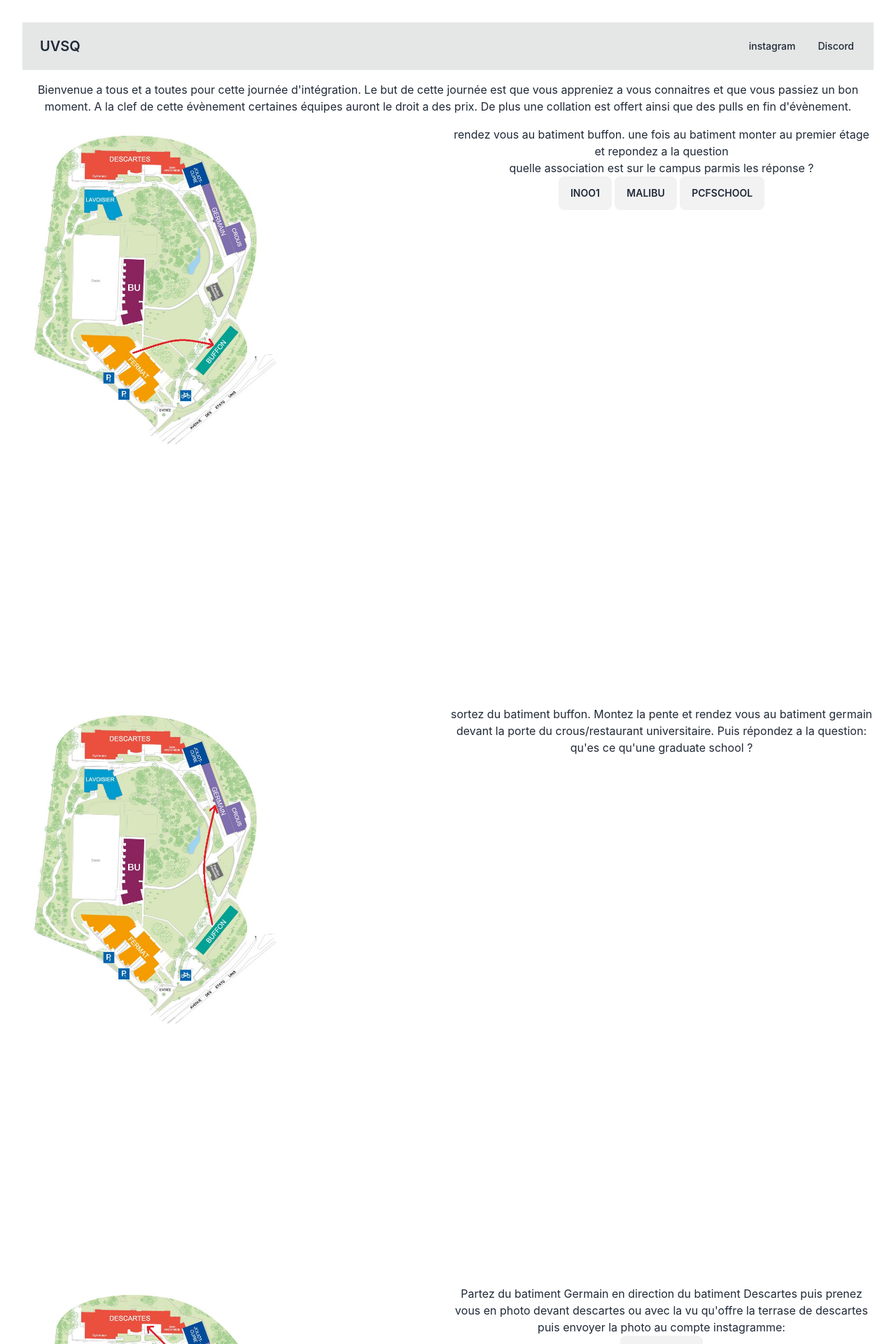
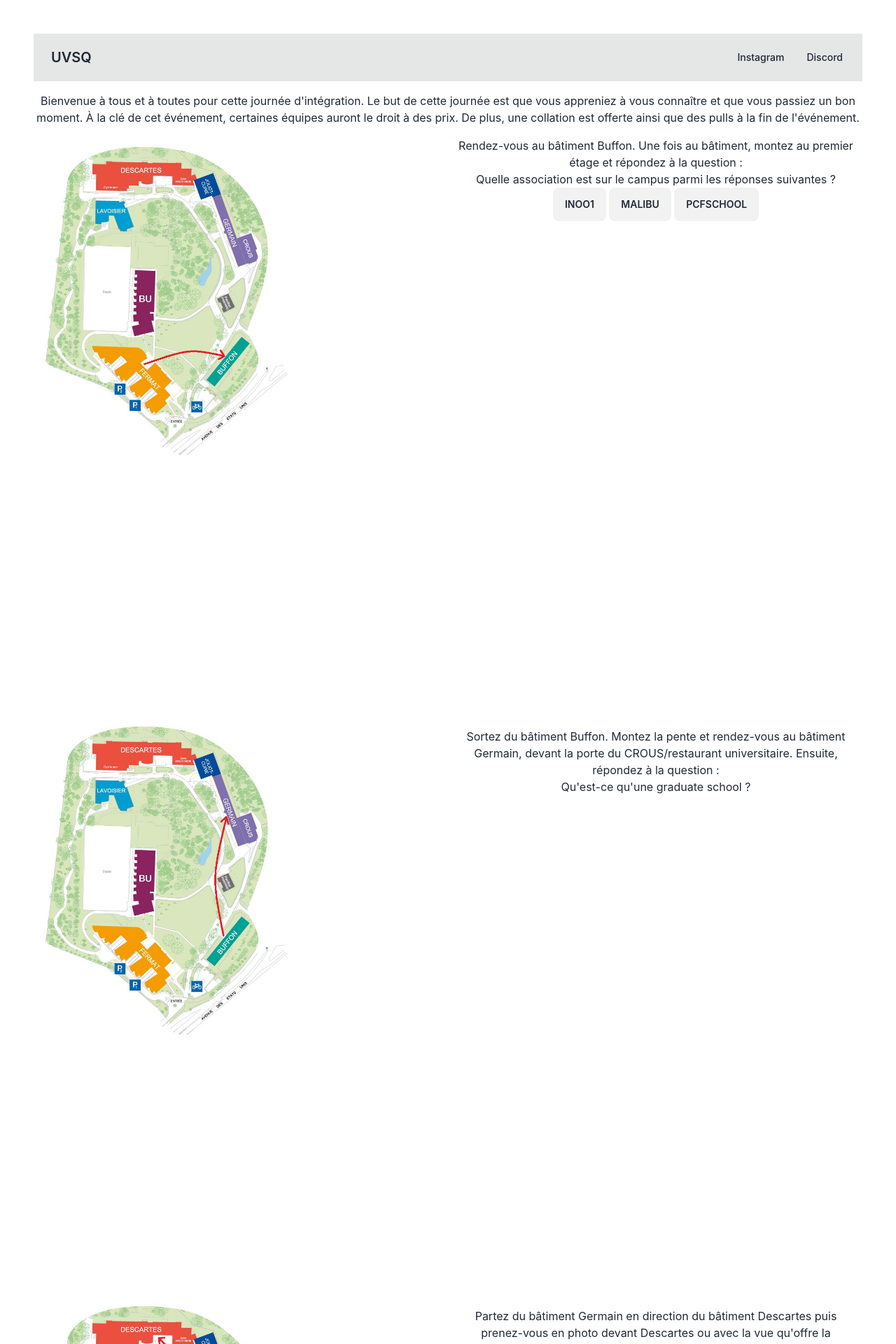
Before and after one commit to Kyuzial/siteweb_integrationM1, a Svelte app in the folder inte_M1/: page / in a window 1280 px wide. Shown: the top 1920 px of the page at 70% size. Built offline with nearby package versions, Linux system fonts and the light colour scheme.

Commit message:
Nettoyage code+correction des fautes+gestion des télephones rudimentaire

```diff
--- a/inte_M1/src/App.svelte
+++ b/inte_M1/src/App.svelte
@@ -1,22 +1,24 @@
 <script>
+  // Votre code JavaScript ici
 </script>
 
-<main>
-  <!-- grill de la page-->
-  <div class="grid grid-col-1 gap-4">
-    <!-- navbar en haut de page -->
+<meta name="viewport" content="width=device-width, initial-scale=1.0">
+<main class="container mx-auto p-4">
+  <!-- Grille de la page -->
+  <div class="grid grid-cols-1 gap-4">
+    <!-- Barre de navigation en haut de la page -->
     <div class="navbar bg-base-300">
       <div class="flex-1">
-        <a href="https://www.uvsq.fr/" class="btn btn-ghost normal-case text-xl"
-          >UVSQ</a
-        >
+        <a href="https://www.uvsq.fr/" class="btn btn-ghost normal-case text-xl">
+          UVSQ
+        </a>
       </div>
       <div class="flex-none">
         <ul class="menu menu-horizontal px-1">
           <li>
-            <a href="https://instagram.com/gs.isn?igshid=NjIwNzIyMDk2Mg=="
-              >instagram</a
-            >
+            <a href="https://instagram.com/gs.isn?igshid=NjIwNzIyMDk2Mg==">
+              Instagram
+            </a>
           </li>
           <li><a href="https://discord.gg/hJ5nRewRpX">Discord</a></li>
         </ul>
@@ -25,102 +27,90 @@
 
     <div>
       <p>
-        Bienvenue a tous et a toutes pour cette journée d'intégration. Le but de
-        cette journée est que vous appreniez a vous connaitres et que vous
-        passiez un bon moment. A la clef de cette évènement certaines équipes
-        auront le droit a des prix. De plus une collation est offert ainsi que
-        des pulls en fin d'évènement.
+        Bienvenue à tous et à toutes pour cette journée d'intégration.
+        Le but de cette journée est que vous appreniez à vous connaître et que vous passiez un bon moment. À la clé de cet événement, certaines équipes auront le droit à des prix. De plus, une collation est offerte ainsi que des pulls à la fin de l'événement.
       </p>
     </div>
 
-    <!-- étape 1 : fermat -> buffon -->
-    <div class="grid grid-cols-2 gap-1">
-      <!-- colonne 1-->
+    <!-- Étape 1 : Fermat -> Buffon -->
+    <div class="grid grid-cols-1 lg:grid-cols-2 gap-1">
+      <!-- Colonne 1 -->
       <div class="artboard phone-4">
-        <!-- plan de l'étape-->
-        <img src="src/planfermat--buffon.jpg" alt="" />
+        <!-- Plan de l'étape -->
+        <img src="src/planfermat--buffon.jpg" alt="Plan de l'étape 1" />
       </div>
-      <!-- colonne 2-->
+      <!-- Colonne 2 -->
       <div>
         <p>
-          rendez vous au batiment buffon. une fois au batiment monter au premier
-          étage et repondez a la question
+          Rendez-vous au bâtiment Buffon. Une fois au bâtiment, montez au premier étage et répondez à la question :
         </p>
-
-        <p>quelle association est sur le campus parmis les réponse ?</p>
-
-        <!-- réponse possible-->
+        <p>Quelle association est sur le campus parmi les réponses suivantes ?</p>
+        <!-- Réponses possibles -->
         <button class="btn">InOO1</button>
         <button class="btn">Malibu</button>
         <button class="btn">PCFSchool</button>
       </div>
     </div>
 
-    <!-- étape 2 : buffon -> germain/crous -->
-    <div class="grid grid-cols-2 gap-1">
-      <!-- colonne 1-->
+
+    <!-- Étape 2 : Buffon -> Germain/CROUS -->
+    <div class="grid grid-cols-1 lg:grid-cols-2 gap-1">
+      <!-- Colonne 1 -->
       <div class="artboard phone-4">
-        <!-- plan de l'étape-->
-        <img src="src/planbuffon--germain.jpg" alt="" />
+        <!-- Plan de l'étape -->
+        <img src="src/planbuffon--germain.jpg" alt="Plan de l'étape 2" />
       </div>
-      <!-- colonne 2-->
-      <div>
+      <!-- Colonne 2 -->
+      <div class="container mx-auto p-4">
         <p>
-          sortez du batiment buffon. Montez la pente et rendez vous au batiment
-          germain devant la porte du crous/restaurant universitaire. Puis
-          répondez a la question:
+          Sortez du bâtiment Buffon. Montez la pente et rendez-vous au bâtiment Germain, devant la porte du CROUS/restaurant universitaire. Ensuite, répondez à la question :
         </p>
-        <p>qu'es ce qu'une graduate school ?</p>
+        <p>Qu'est-ce qu'une graduate school ?</p>
       </div>
     </div>
 
-    <!-- étape 3 : germain/crous -> Descartes -->
-    <div class="grid grid-cols-2 gap-1">
-      <!-- colonne 1-->
+    <!-- Étape 3 : Germain/CROUS -> Descartes -->
+    <div class="grid grid-cols-1 lg:grid-cols-2 gap-1">
+      <!-- Colonne 1 -->
       <div class="artboard phone-4">
-        <!-- plan de l'étape-->
-        <img src="src/plangermain--descartes.jpg" alt="" />
+        <!-- Plan de l'étape -->
+        <img src="src/plangermain--descartes.jpg" alt="Plan de l'étape 3" />
       </div>
-      <!-- colonne 2-->
-      <div>
+      <!-- Colonne 2 -->
+      <div class="container mx-auto p-4">
         <p>
-          Partez du batiment Germain en direction du batiment Descartes puis
-          prenez vous en photo devant descartes ou avec la vu qu'offre la
-          terrase de descartes puis envoyer la photo au compte instagramme:
+          Partez du bâtiment Germain en direction du bâtiment Descartes puis prenez-vous en photo devant Descartes ou avec la vue qu'offre la terrasse de Descartes, puis envoyez la photo au compte Instagram :
         </p>
         <button class="btn">Instagram</button>
       </div>
     </div>
 
-    <!-- étape 4 : Descartes -> BU -->
-    <div class="grid grid-cols-2 gap-1">
-      <!-- colonne 1-->
+    <!-- Étape 4 : Descartes -> BU -->
+    <div class="grid grid-cols-1 lg:grid-cols-2 gap-1">
+      <!-- Colonne 1 -->
       <div class="artboard phone-4">
-        <!-- plan de l'étape-->
-        <img src="src/plandescartes-bu.jpg" alt="" />
+        <!-- Plan de l'étape -->
+        <img src="src/plandescartes-bu.jpg" alt="Plan de l'étape 4" />
       </div>
-      <!-- colonne 2-->
+      <!-- Colonne 2 -->
       <div>
         <p>
-          Une fois la photo faite passez par la foret pour vous rendre a la
-          bibliothèque universitaire et répondez a la question:
+          Une fois la photo faite, passez par la forêt pour vous rendre à la bibliothèque universitaire et répondez à la question :
         </p>
-        <p>que signifie ISN ?</p>
+        <p>Que signifie ISN ?</p>
       </div>
     </div>
 
-    <!-- étape 5 : BU -> Stades -->
+    <!-- Étape 5 : BU -> Stades -->
     <div>
       <p>
-        Bravo vous avez fini la visite de la fac. Maintenant rendez vous au
-        stade a coté de la bibliothèque universitaire pour faire quels épreuves
-        mentales et sportives.
+        Bravo, vous avez fini la visite de la fac. Maintenant, rendez-vous au stade à côté de la bibliothèque universitaire pour faire quelles épreuves mentales et sportives.
       </p>
     </div>
 
-    <!-- étape 6 : épreuves sportives -->
+    <!-- Étape 6 : Épreuves sportives -->
     <div>
-      <p>description des épreuves</p>
+      <p>Description des épreuves</p>
     </div>
   </div>
 </main>
--- a/inte_M1/src/app.css
+++ b/inte_M1/src/app.css
@@ -1,3 +1,4 @@
+/* Définition des variables globales */
 :root {
   font-family: Inter, system-ui, Avenir, Helvetica, Arial, sans-serif;
   line-height: 1.5;
@@ -14,32 +15,40 @@
   -webkit-text-size-adjust: 100%;
 }
 
+/* Styles pour les liens */
 a {
   font-weight: 500;
   color: #646cff;
-  text-decoration: inherit;
+  text-decoration: none;
 }
+
 a:hover {
   color: #535bf2;
 }
 
+/* Styles pour le corps de la page */
 body {
   margin: 0;
   display: flex;
-  place-items: center;
+  justify-content: center;
+  align-items: center;
   min-width: 320px;
   min-height: 100vh;
+  background-color: var(--background-color);
 }
 
+/* Styles pour les titres de niveau 1 */
 h1 {
   font-size: 3.2em;
   line-height: 1.1;
 }
 
+/* Styles pour les cartes */
 .card {
   padding: 2em;
 }
 
+/* Styles pour l'élément avec l'ID "app" */
 #app {
   max-width: 1280px;
   margin: 0 auto;
@@ -47,6 +56,7 @@ h1 {
   text-align: center;
 }
 
+/* Styles pour les boutons */
 button {
   border-radius: 8px;
   border: 1px solid transparent;
@@ -58,22 +68,29 @@ button {
   cursor: pointer;
   transition: border-color 0.25s;
 }
+
 button:hover {
   border-color: #646cff;
 }
+
 button:focus,
 button:focus-visible {
   outline: 4px auto -webkit-focus-ring-color;
 }
 
+/* Styles spécifiques pour le mode clair */
 @media (prefers-color-scheme: light) {
   :root {
     color: #213547;
     background-color: #ffffff;
   }
+
+  /* Styles pour les liens en mode clair */
   a:hover {
     color: #747bff;
   }
+
+  /* Styles pour les boutons en mode clair */
   button {
     background-color: #f9f9f9;
   }
```
Also changed, not shown: 1 other file (tests, documents, lock files or other folders).
